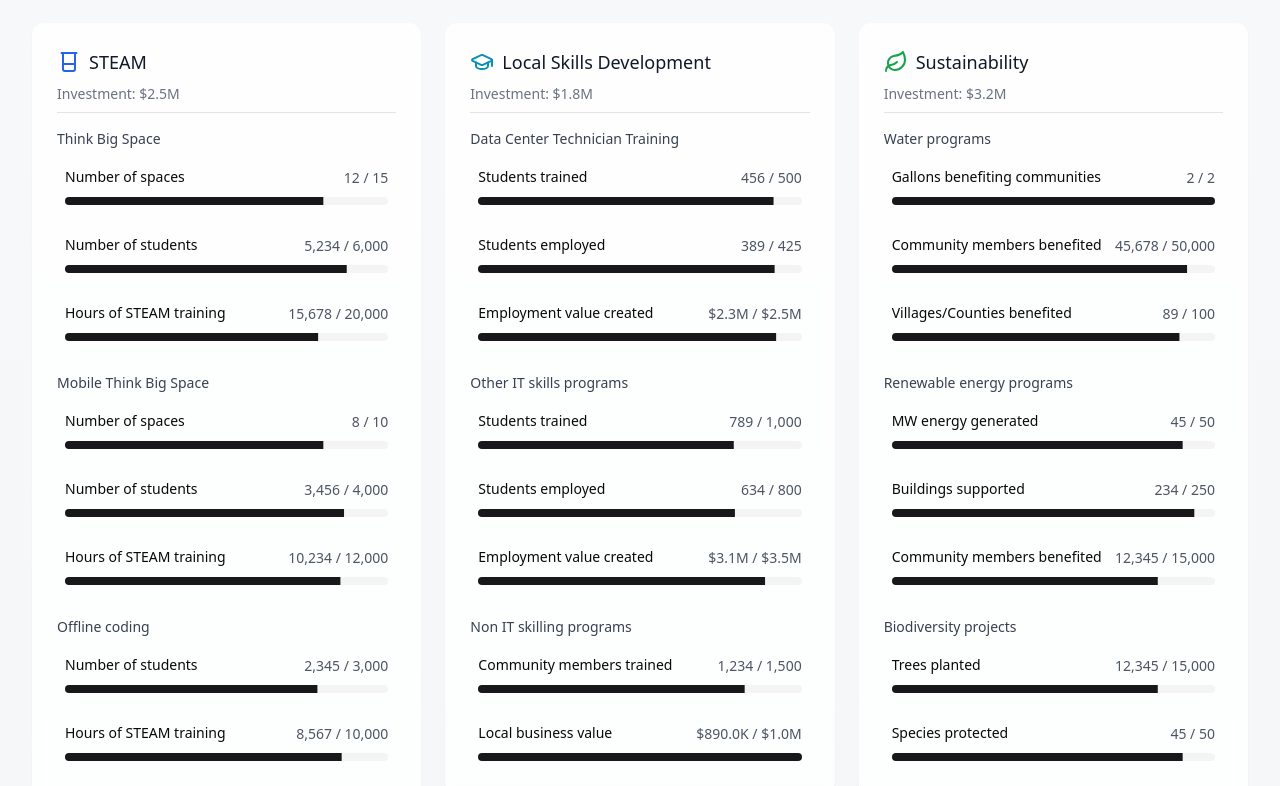
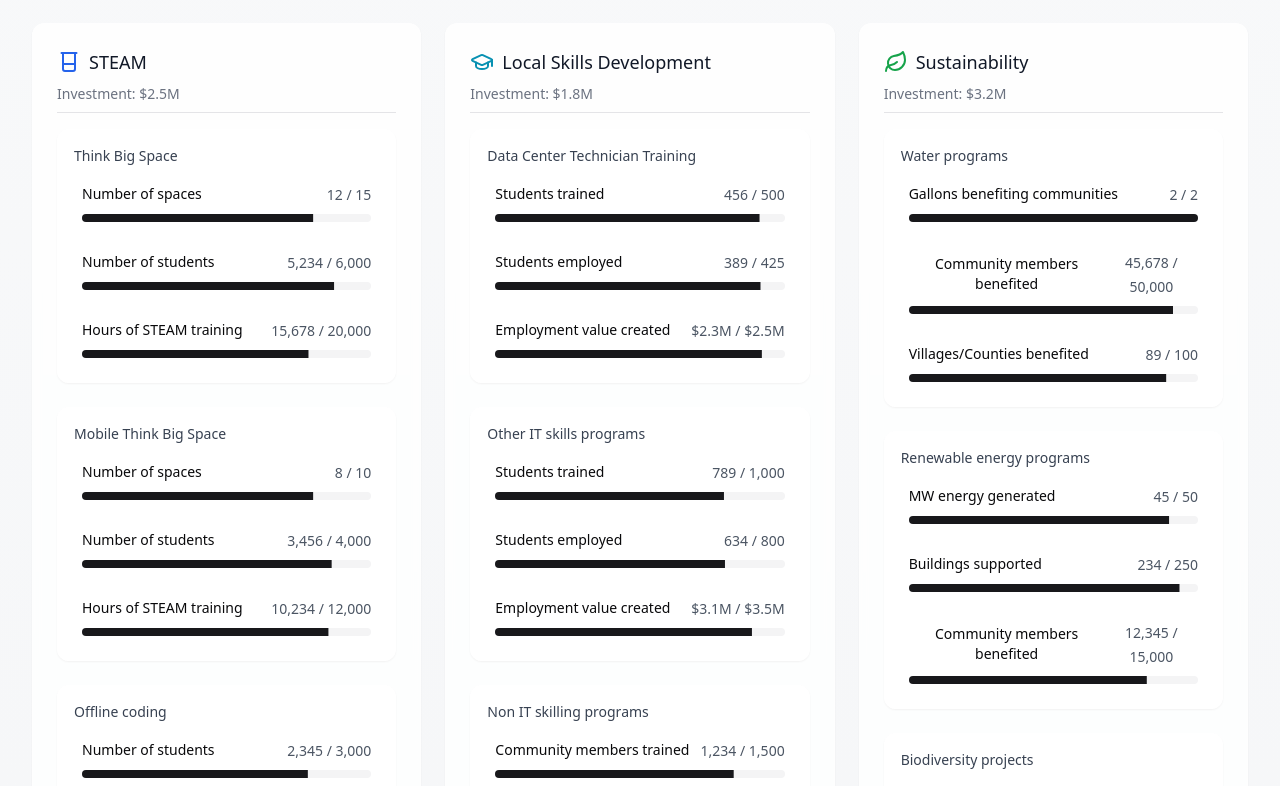
Before and after one commit to Ricksocial2908/impact-insight-hub, a React (Vite) app: page / in a window 1280 px wide. Shown: the part 869-1655 px from the top of the page. Built offline with nearby package versions, Linux system fonts and the light colour scheme.

Commit message:
Convert to Sub Cards Layout
Refactor the ProgramOverview component to display program details in a sub card layout for better organization and visual clarity.
[skip gpt_engineer]

```diff
--- a/src/components/program/ProgramCard.tsx
+++ b/src/components/program/ProgramCard.tsx
@@ -57,11 +57,12 @@ export const ProgramCard = ({ program, index, timePeriod }: ProgramCardProps) =>
           </div>
           <div className="space-y-6">
             {program.subPrograms.map((subProgram) => (
-              <SubProgramSection
-                key={subProgram.name}
-                subProgram={subProgram}
-                timePeriod={timePeriod}
-              />
+              <Card key={subProgram.name} className="glass-card bg-white/40 p-4 transition-all duration-300 hover:bg-white/60">
+                <SubProgramSection
+                  subProgram={subProgram}
+                  timePeriod={timePeriod}
+                />
+              </Card>
             ))}
           </div>
         </div>
```
